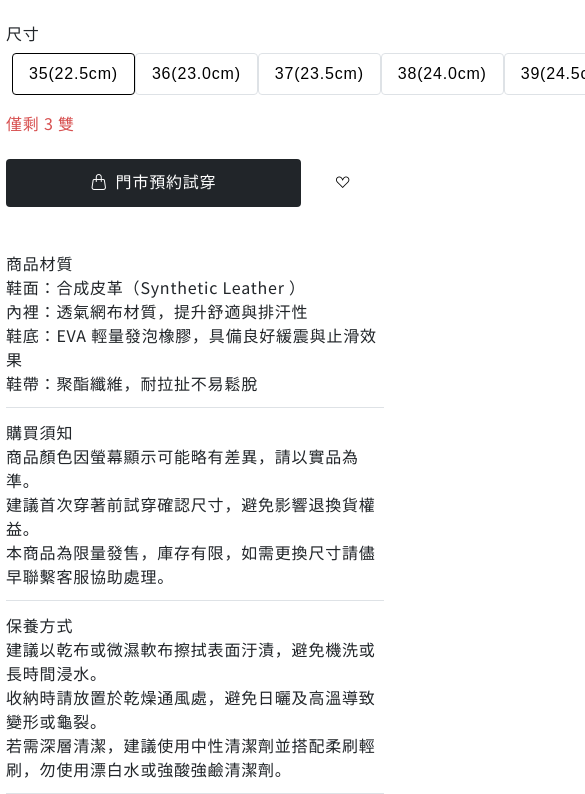
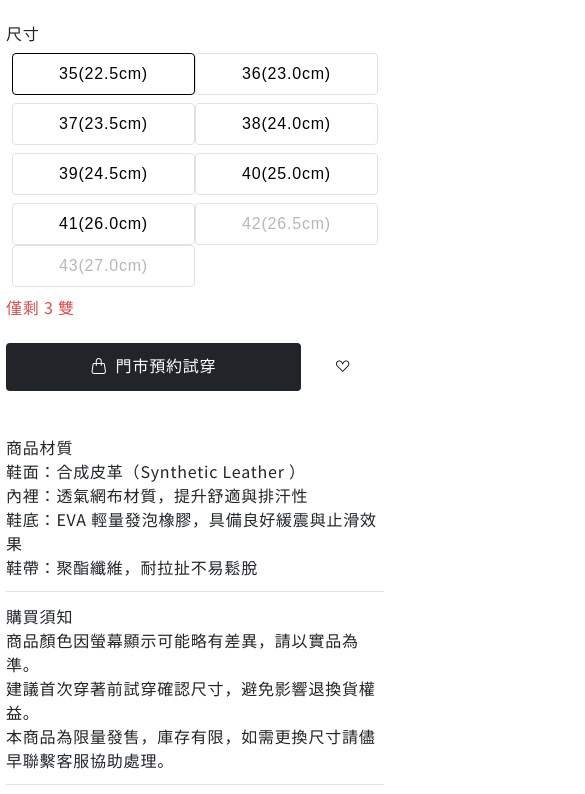
Before and after one commit to a50134/vite, a plain HTML site: page product1.html in a window 390 px wide. Shown: the part 1020-1814 px from the top of the page, 585 px wide, since content can reach past the window. Drawn offline with nearby package versions, Linux system fonts and the light colour scheme.

Commit message:
作業三

```diff
--- a/style.css
+++ b/style.css
@@ -1,5 +1,6 @@
 /*引入字體*/
 @import url('https://fonts.googleapis.com/css2?family=Noto+Sans+TC:wght@100..900&display=swap');
+@import"reset.css";
 @import"variables.css";
 @import"base.css";
 @import"utils.css";
--- a/utils.css
+++ b/utils.css
@@ -169,6 +169,9 @@
 }
 .flex-column-m{
     flex-direction: column;
+}
+.flex-wrap-m{
+ flex-wrap: wrap;
 }
 .flex-nowrap-m{
  flex-wrap: nowrap;
```
